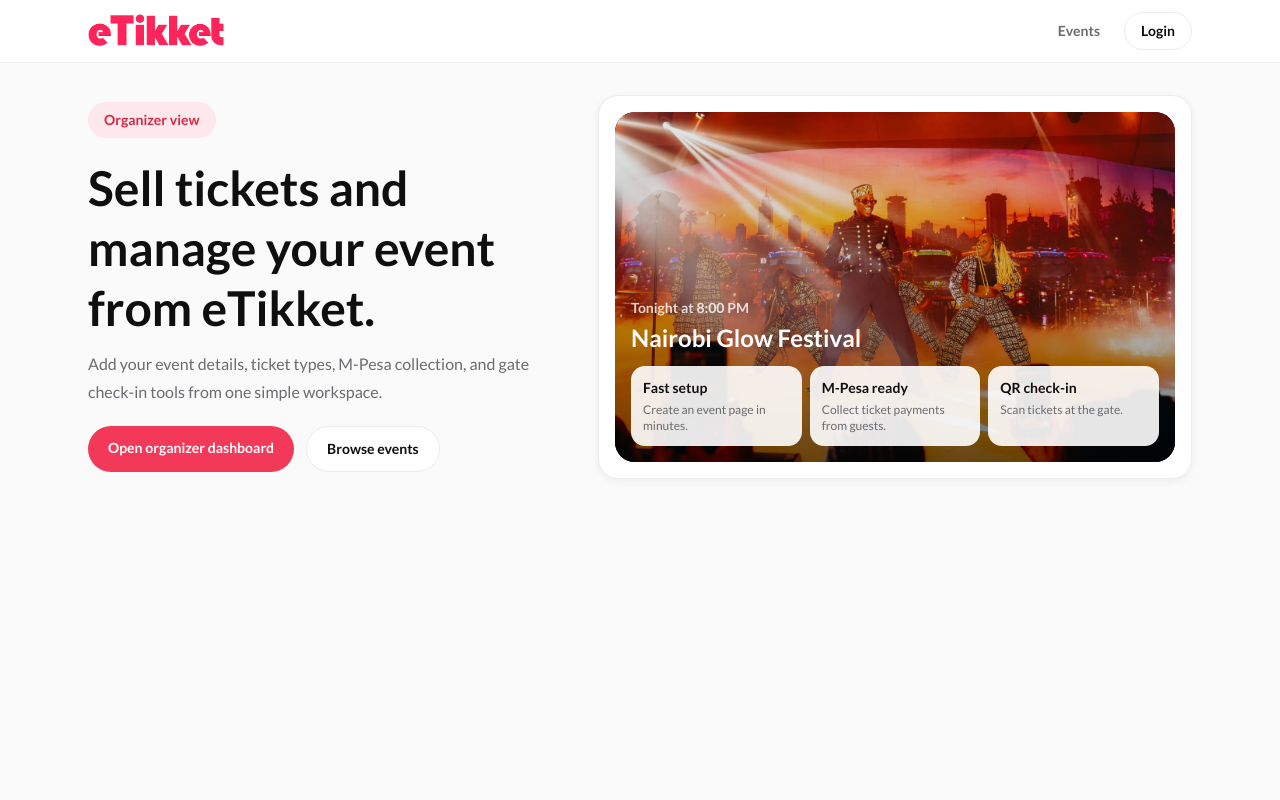
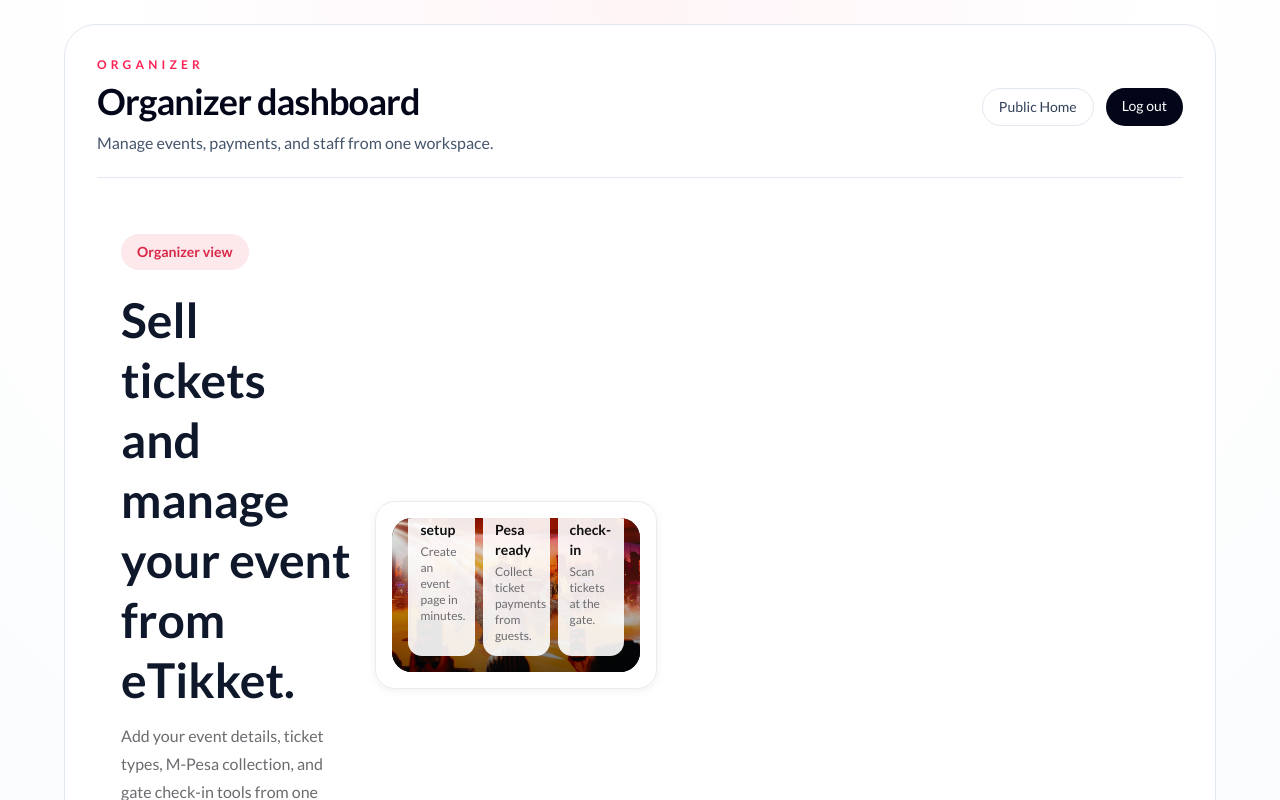
Before and after one commit to dennismutuku2005/eTikket, a Next.js app: page /organizer in a window 1280 px wide. Shown: the top 800 px of the page. Built offline with nearby package versions, Linux system fonts and the light colour scheme.

Commit message:
update: refined page.js functionality

```diff
--- a/app/organizer/page.js
+++ b/app/organizer/page.js
@@ -1,3 +1,4 @@
+import AppShell from "@/components/app-shell";
 import Image from "next/image";
 import Link from "next/link";
 
@@ -9,30 +10,11 @@
 
 export default function OrganizerPage() {
   return (
-    <main className="min-h-screen bg-[#fafafa] text-[#0f0f10]">
-      <header className="border-b border-[#ececec] bg-white">
-        <div className="mx-auto flex max-w-6xl items-center justify-between gap-4 px-4 py-3 sm:px-6">
-          <Link href="/" aria-label="eTikket home">
-            <Image
-              src="/eTikket.png"
-              alt="eTikket"
-              width={118}
-              height={36}
-              priority
-              className="h-9 w-auto object-contain"
-            />
-          </Link>
-          <div className="flex items-center gap-2 text-sm font-semibold">
-            <Link href="/" className="rounded-full px-4 py-2 text-[#6b6b70] transition hover:bg-[#f4f4f5] hover:text-[#0f0f10]">
-              Events
-            </Link>
-            <Link href="/login" className="rounded-full border border-[#ececec] px-4 py-2 transition hover:bg-[#f4f4f5]">
-              Login
-            </Link>
-          </div>
-        </div>
-      </header>
-
+    <AppShell
+      role="Organizer"
+      title="Organizer dashboard"
+      subtitle="Manage events, payments, and staff from one workspace."
+    >
       <section className="mx-auto grid max-w-6xl gap-6 px-4 py-8 sm:px-6 lg:grid-cols-[0.9fr_1.1fr] lg:items-center">
         <div className="space-y-5">
           <div className="inline-flex rounded-full bg-[#fde8ec] px-4 py-2 text-sm font-semibold text-[#d92847]">
@@ -57,7 +39,7 @@
         </div>
 
         <div className="rounded-[20px] border border-[#ececec] bg-white p-4 shadow-[0_2px_8px_rgba(15,15,16,0.06)]">
-          <div className="relative aspect-[16/10] overflow-hidden rounded-[20px] bg-[#111113]">
+          <div className="relative aspect-16/10 overflow-hidden rounded-[20px] bg-[#111113]">
             <Image
               src="/sideimage.png"
               alt=""
@@ -82,6 +64,6 @@
           </div>
         </div>
       </section>
-    </main>
+    </AppShell>
   );
 }
```
